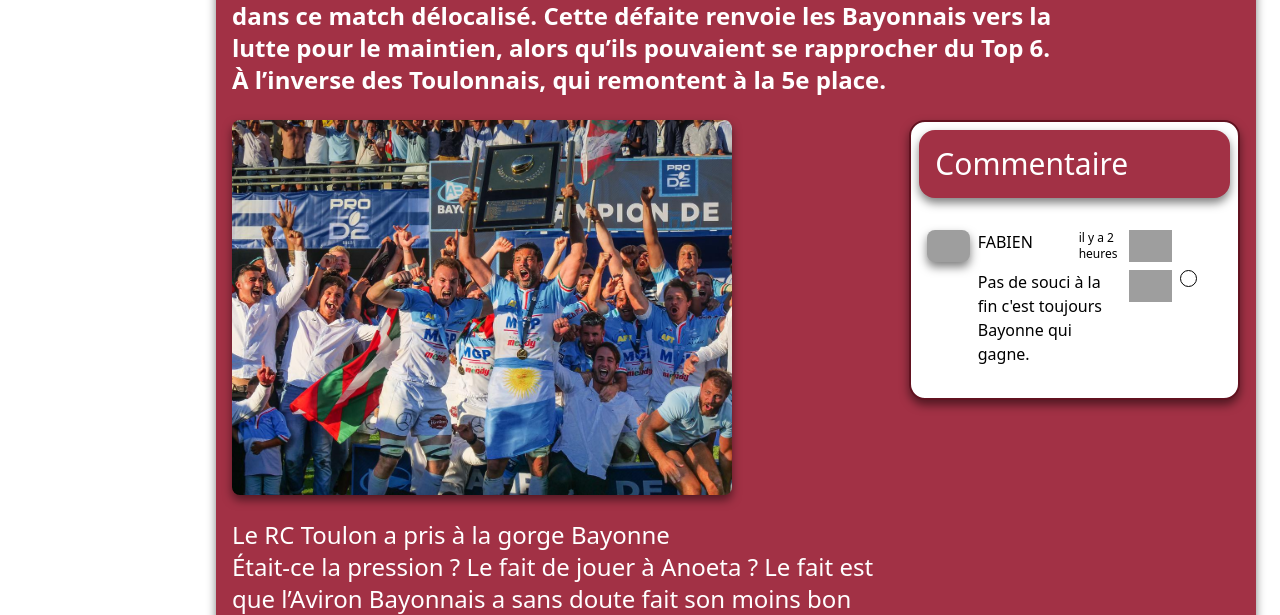
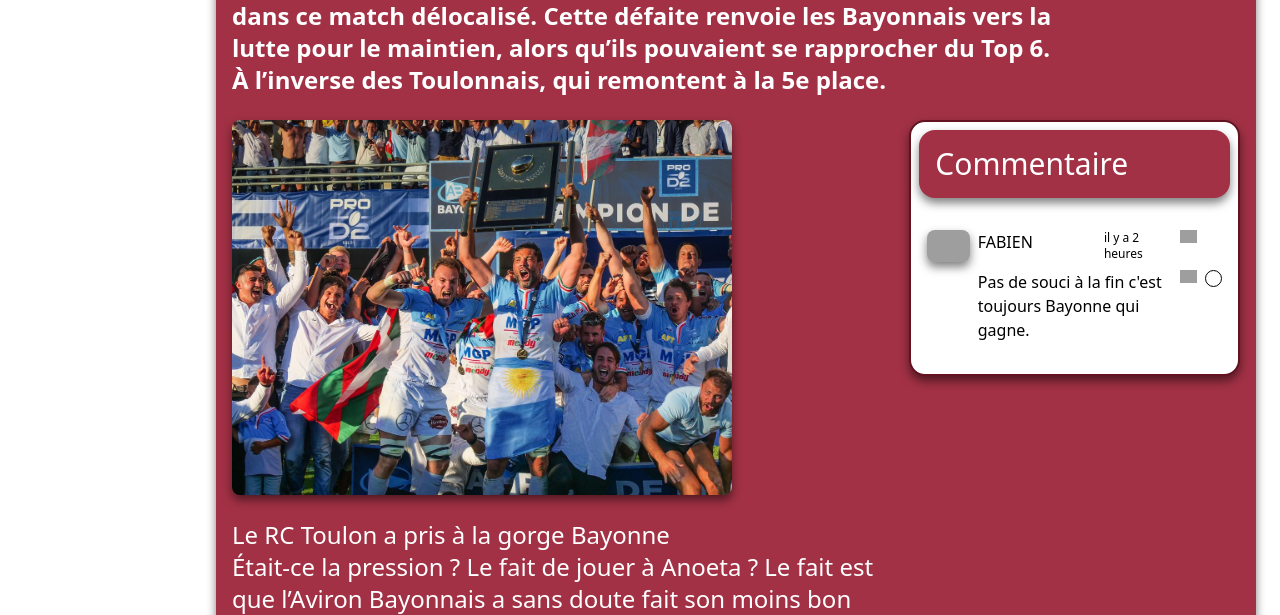
Before and after one commit to LilouDUFAU/GureKultura, a PHP site: page /php/uneActualite.php in a window 1280 px wide. Shown: the part 392-1007 px from the top of the page. Run offline with PHP 8.4, Linux system fonts and the light colour scheme; data that the repository does not hold is empty; grey boxes are pictures that could not be loaded.

Commit message:
Ajout d'une grille divisée en 12 au lieu de 6 pour contenir l'exemple de commentaire

```diff
--- a/css/output.css
+++ b/css/output.css
@@ -614,6 +614,10 @@ video {
   grid-column: span 6 / span 6;
 }
 
+.col-span-7 {
+  grid-column: span 7 / span 7;
+}
+
 .col-span-8 {
   grid-column: span 8 / span 8;
 }
@@ -652,6 +656,14 @@ video {
 
 .col-start-8 {
   grid-column-start: 8;
+}
+
+.col-start-11 {
+  grid-column-start: 11;
+}
+
+.col-start-12 {
+  grid-column-start: 12;
 }
 
 .row-span-1 {
--- a/templates/uneActualite.html.twig
+++ b/templates/uneActualite.html.twig
@@ -16,25 +16,25 @@
         <div class="col-span-8 text-white font-medium text-2xl text-left mb-4 break-words col-start-1 row-start-4">Le RC Toulon a pris à la gorge Bayonne<br>Était-ce la pression ? Le fait de jouer à Anoeta ? Le fait est que l’Aviron Bayonnais a sans doute fait son moins bon match de la saison. Pour ne pas dire depuis sa remontée. Les Basques, toujours invaincus à domicile depuis près deux saisons, sauf à Anoeta, sont empruntés, commettent des fautes d’entrée. Melvyn Jaminet profite de l’indiscipline, pour marquer deux pénalités (6e, 9e). Il faut dire que ce RC Toulon, pourtant parfois peu inspiré en déplacement, joue le coup à fond. En atteste leur 63 % de possession de balle, dans ce premier acte, mais aussi les 237 mètres gagnés ballon en mains, et les 8 défenseurs battus, contre 67 mètres et 4 défenseurs battus pour les locaux.
         Dominateurs et opportunistes, quand Duncan Paia’aua intercepte une passe du pilier Matis Perchaud, pour filer directement en terre promise (3-13, 21e). Et si on croit Bayonne enfin lancé après l’essai Arthur Iturria, au cœur du regroupement (10-13, 27e), l’éclaircie est de courte durée.</div>
         {# section commentaires #}
-        <div class="gap-2 grid grid-cols-6 items-center bg-[#ffffff] border-2 border-solid border-[#621220] rounded-2xl p-2 drop-shadow-[0_5px_5px_rgba(0,0,0,0.5)] mb-10 col-start-9 col-span-4 row-start-3 row-span-2">
+        <div class="gap-2 grid grid-cols-12 items-center bg-[#ffffff] border-2 border-solid border-[#621220] rounded-2xl p-2 drop-shadow-[0_5px_5px_rgba(0,0,0,0.5)] mb-10 col-start-9 col-span-4 row-start-3 row-span-2">
             {# texte commentaire #}
-            <div class="gap-2 grid grid-cols-6 items-center bg-[#A23145] rounded-2xl p-4 drop-shadow-[0_5px_5px_rgba(0,0,0,0.5)] mb-4 col-span-6 text-white text-3xl text-left font-medium">Commentaire</div>
+            <div class="gap-2 grid grid-cols-12 items-center bg-[#A23145] rounded-2xl p-4 drop-shadow-[0_5px_5px_rgba(0,0,0,0.5)] mb-4 col-span-12 text-white text-3xl text-left font-medium">Commentaire</div>
             {# un exemple de commentaire #}
-            <div class="gap-2 grid grid-cols-6 items-start p-2 mb-4 col-span-6">
+            <div class="gap-2 grid grid-cols-12 items-start p-2 mb-4 col-span-12">
                 {# pfp #}
-                <img src="../asset/pfp.svg" alt="pfp" class="col-start-1 col-span-1 row-span-2 row-start-1 w-full rounded-lg drop-shadow-[0_5px_5px_rgba(0,0,0,0.5)]">
+                <img src="../asset/pfp.svg" alt="pfp" class="col-start-1 col-span-2 row-span-2 row-start-1 w-full rounded-lg drop-shadow-[0_5px_5px_rgba(0,0,0,0.5)]">
                 {# nom #}
-                <div class="text-black text-base col-start-2 col-span-2 row-start-1 truncate">FABIEN</div>
+                <div class="text-black text-base col-start-3 col-span-5 row-start-1 truncate">FABIEN</div>
                 {# temps #}
-                <div class="text-black text-xs col-start-4 col-span-1 row-start-1">il y a 2 heures</div>
+                <div class="text-black text-xs col-start-8 col-span-3 row-start-1">il y a 2 heures</div>
+                {# ... #}
+                <img src="../asset/pointpointpoint.svg" alt="..." class="col-start-11 col-span-1 row-span-1 row-start-1">
                 {# texte #}
-                <div class="text-black text-base col-start-2 col-span-3 row-start-2 break-words">Pas de souci à la fin c'est toujours Bayonne qui gagne.</div>
-                {# ... #}
-                <img src="../asset/pointpointpoint.svg" alt="..." class="col-start-5 col-span-1 row-span-1 row-start-1">
+                <div class="text-black text-base col-start-3 col-span-8 row-start-2 break-words">Pas de souci à la fin c'est toujours Bayonne qui gagne.</div>
                 {# like #}
-                <img src="../asset/pouce_en_l_air_petit.svg" alt="bouton like" class="col-start-5 col-span-1 row-span-1 row-start-2">
+                <img src="../asset/pouce_en_l_air_petit.svg" alt="bouton like" class="col-start-11 col-span-1 row-span-1 row-start-2">
                 {# compteur de nombre de likes #}
-                <img src="../asset/cercle_compteur_likes.svg" alt="bouton like" class="col-start-6 col-span-1 row-span-1 row-start-2">
+                <img src="../asset/cercle_compteur_likes.svg" alt="bouton like" class="col-start-12 col-span-1 row-span-1 row-start-2">
             </div>
 
         </div>
```
Also changed, not shown: src/output.css (+44 -0 lines).
